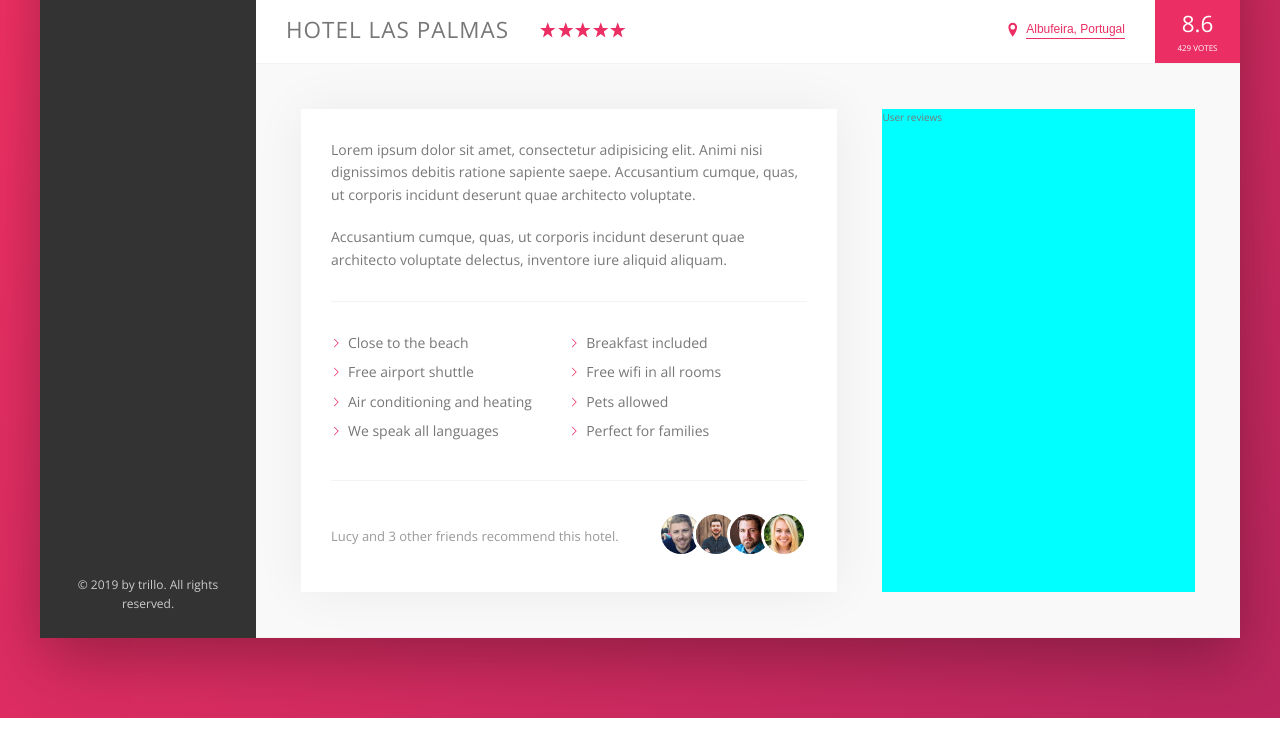
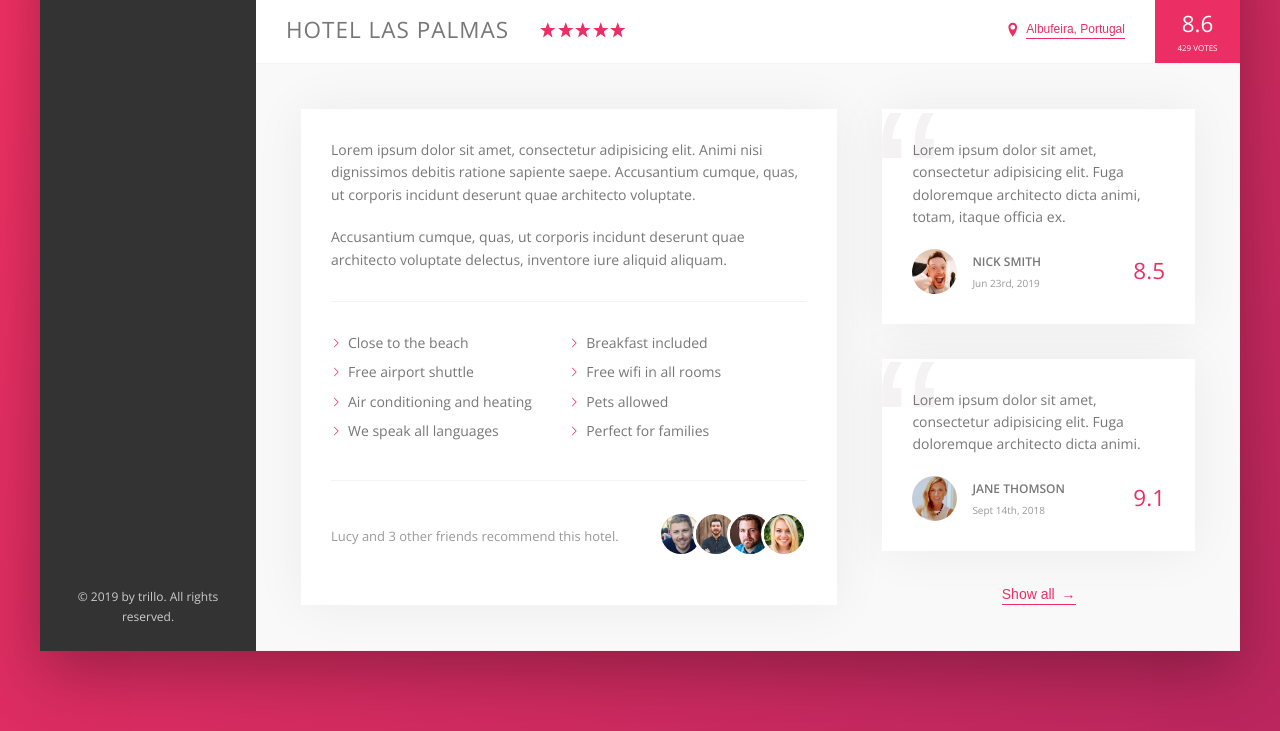
Before and after one commit to kristjanfale/Trillo, a website: page index.html in a window 1280 px wide. Shown: the part 538-1269 px from the top of the page. Drawn offline with nearby package versions, Linux system fonts and the light colour scheme.

Commit message:
User Reviews

```diff
--- a/index.html
+++ b/index.html
@@ -167,6 +167,7 @@
           </div>
           <!-- Hotel Details -->
           <div class="detail">
+            <!-- Description -->
             <div class="description">
               <p class="paragraph">
                 Lorem ipsum dolor sit amet, consectetur adipisicing elit. Animi
@@ -216,8 +217,44 @@
                 </div>
               </div>
             </div>
+            <!-- Reviews -->
             <div class="user-reviews">
-              User reviews
+              <figure class="review">
+                <blockquote class="review__text">
+                  Lorem ipsum dolor sit amet, consectetur adipisicing elit. Fuga
+                  doloremque architecto dicta animi, totam, itaque officia ex.
+                </blockquote>
+                <figcaption class="review__user">
+                  <img
+                    src="img/user-1.jpg"
+                    alt="User 1"
+                    class="review__user-photo"
+                  />
+                  <div class="review__user-box">
+                    <p class="review__user-name">Nick Smith</p>
+                    <p class="review__user-date">Jun 23rd, 2019</p>
+                  </div>
+                  <div class="review__user-rating">8.5</div>
+                </figcaption>
+              </figure>
+              <figure class="review">
+                  <blockquote class="review__text">
+                      Lorem ipsum dolor sit amet, consectetur adipisicing elit. Fuga doloremque architecto dicta animi.
+                  </blockquote>
+                  <figcaption class="review__user">
+                    <img
+                      src="img/user-2.jpg"
+                      alt="User 2"
+                      class="review__user-photo"
+                    />
+                    <div class="review__user-box">
+                      <p class="review__user-name">Jane Thomson</p>
+                      <p class="review__user-date">Sept 14th, 2018</p>
+                    </div>
+                    <div class="review__user-rating">9.1</div>
+                  </figcaption>
+                </figure>
+              <button class="btn-inline">Show all <span>&rarr;</span></button>
             </div>
           </div>
         </main>
--- a/sass/_components.scss
+++ b/sass/_components.scss
@@ -281,8 +281,18 @@
   cursor: pointer;
   transition: all 200ms;
 
+  // Span element is inside of the button element with the class name od 'btn-inline'
+  & span {
+    margin-left: 0.3rem;
+    transition: margin-left 200ms;
+  }
+
   &:hover {
     color: var(--color-grey-dark-1);
+
+    span {
+      margin-left: 0.8rem;
+    }
   }
 
   &:focus {
@@ -308,7 +318,9 @@
   }
 }
 
-// HOTEL DETAILS
+////// HOTEL DETAILS
+
+// HOTEL DESCRIPTION
 .paragraph {
   &:not(:last-of-type) {
     margin-bottom: 2rem;
@@ -376,3 +388,65 @@
     }
   }
 }
+
+// USER REVIEWS
+.review {
+  background-color: #fff;
+  box-shadow: var(--shadow-light);
+  padding: 3rem;
+  margin-bottom: 3.5rem;
+  position: relative;
+  overflow: hidden;
+
+  &::before {
+    content: "\201C";
+    position: absolute;
+    top: -2.75rem;
+    left: -0.75rem;
+    line-height: 1;
+    font-size: 20rem;
+    color: var(--color-grey-light-2);
+    font-family: sans-serif;
+    z-index: 1;
+  }
+
+  &__text {
+    margin-bottom: 2rem;
+    z-index: 10;
+    position: relative;
+  }
+
+  &__user {
+    display: flex;
+    align-items: center;
+
+    &-photo {
+      height: 4.5rem;
+      width: 4.5rem;
+      border-radius: 50%;
+    }
+
+    &-box {
+      margin-left: 1.5rem;
+      margin-right: auto;
+    }
+
+    &-name {
+      font-size: 1.2rem;
+      font-weight: 600;
+      text-transform: uppercase;
+      margin-bottom: 0.4rem;
+    }
+
+    &-date {
+      font-size: 1rem;
+      color: var(--color-grey-dark-3);
+    }
+
+    &-rating {
+      color: var(--color-primary);
+      font-size: 2.25rem;
+      font-weight: 300;
+    }
+  }
+}
--- a/sass/_layout.scss
+++ b/sass/_layout.scss
@@ -4,7 +4,7 @@
   background-color: var(--color-grey-light-1);
   box-shadow: var(--shadow-dark);
 
-  min-height: 50rem;
+  min-height: 60rem;
 }
 
 .header {
@@ -39,13 +39,13 @@
 
 .detail {
   display: flex;
+  font-size: 1.4rem;
   padding: 4.5rem;
   background-color: var(--color-grey-light-1);
   border-bottom: var(--line);
 }
 
 .description {
-  font-size: 1.4rem;
   background-color: #fff;
   box-shadow: var(--shadow-light);
   padding: 3rem;
@@ -54,6 +54,9 @@
 }
 
 .user-reviews {
-  background-color: cyan;
   flex: 1;
+
+  display: flex;
+  flex-direction: column;
+  align-items: center;
 }
```
Also changed, not shown: css/style.css.
